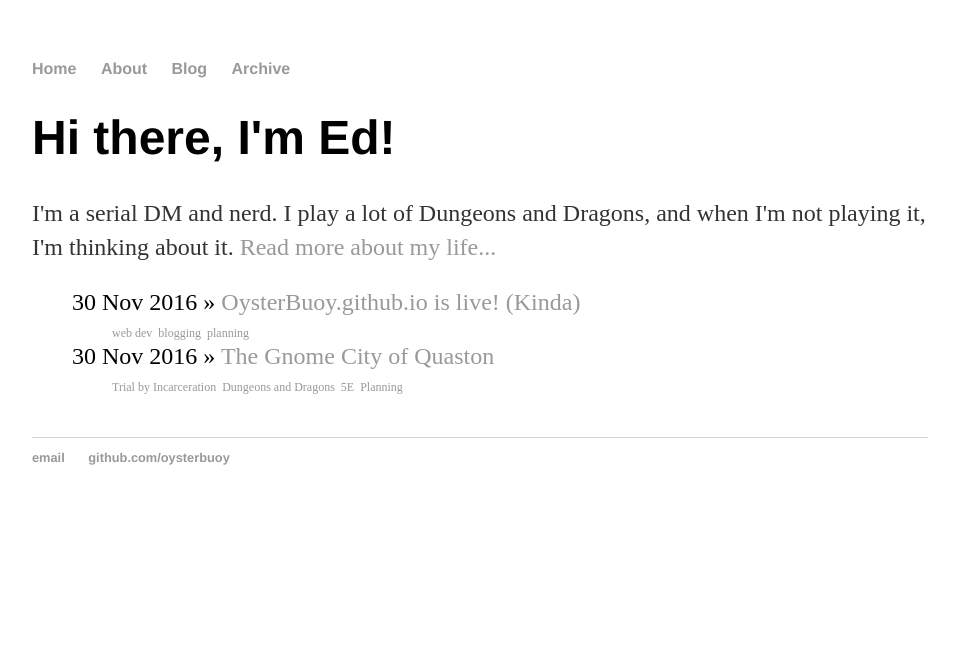
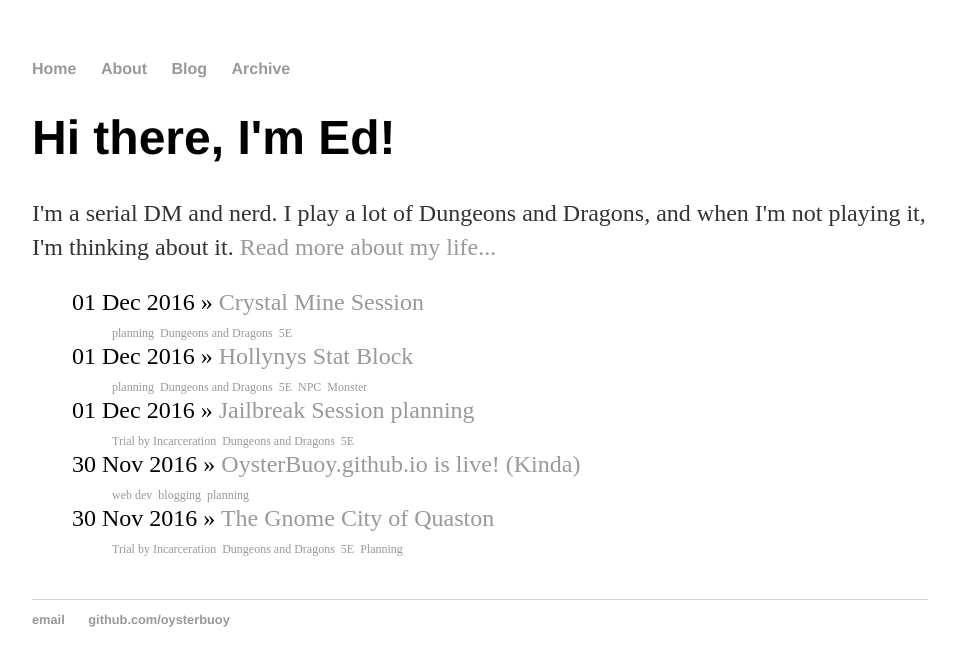
Before and after one commit to OysterBuoy/OysterBuoy.github.io, a Jekyll site: the page built from index.html, in a window 1280 px wide. Shown: the top 666 px of the page, without its empty margins (160-1115 px from the left). Built offline with Jekyll 4.4.1, drawn with Linux system fonts in a browser that asks for light colours.

Commit message:
Moving docs into posts

```diff
--- a/DnD Markdown/TBI Hollynys Break.md
+++ b/_posts/2016-12-1-Hollynys-Breakout-session.md
@@ -1,10 +1,14 @@
-# Hollynys Rescue Notes:
+---
+layout: post
+title: Jailbreak Session planning
+tags: [Trial by Incarceration, Dungeons and Dragons, 5E]
+categories: [Trial by Incarceration]
+---
 
 ## Session begins:
 
 - Guard uniforms are delivered, but they don't have the pin. Perception check DC 17 to notice.
 - Ammanar will ask whether he should prepare to receive Hollynys at the house, or not, he wants to speak to her, what should he do?
--
 
 ## Admin Building and Entrance
 
@@ -55,4 +59,3 @@ The empire will lock down the quarter within 30 minutes, and the city within 2 h
 - Party Gained 10 PP and 150 GP
 - Party gained a headband of wisdom +2 and a Bronze Griffon statue.
 - Looted case files on Gerold the Halfling, Hollynys' case file, and some other assorted criminal files.
--
--- a/DnD Markdown/Hollynys-stats.md
+++ b/_posts/2016-12-1-Hollynys-stats.md
@@ -1,6 +1,9 @@
-Hollynys Stats
------
-
+---
+layout: post
+title: Hollynys Stat Block
+tags: [planning, Dungeons and Dragons, 5E, NPC, Monster]
+categories: [Trial by Incarceration]
+---
 
 |STR|DEX|CON|INT|WIS|CHA|
 |:----:|:----:|:----:|:----:|:----:|:----:|
--- a/DnD Markdown/Post-prison-session.md
+++ b/_posts/2016-12-1-post-prison-session.md
@@ -1,4 +1,9 @@
-# Post-Prison Break Session
+---
+layout: post
+title: Crystal Mine Session
+tags: [planning, Dungeons and Dragons, 5E]
+categories: [Trial by Incarceration]
+---
 
 ## DM priorities:
 
```
Also changed, not shown: other parts of _posts/2016-12-1-post-prison-session.md (+1 -22 lines).
